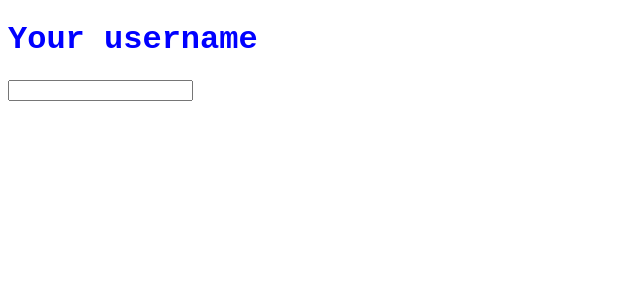
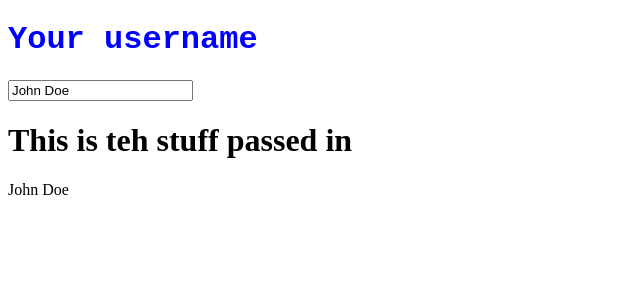
Before and after one commit to IkeHunter/Svelte-App, a SvelteKit app: page / in a window 1280 px wide. Shown: the top 300 px of the page, without its empty margins (0-640 px from the left). Built offline with nearby package versions, Linux system fonts and the light colour scheme.

Commit message:
create first component

```diff
--- /dev/null
+++ b/src/lib/components/UserInput.svelte
@@ -0,0 +1,25 @@
+<script lang="ts">
+  import type { Snippet } from 'svelte';
+
+  interface UserInputInterface {
+    children: Snippet;
+    username: string;
+  }
+
+  let { username, children, ...props }: UserInputInterface = $props();
+</script>
+
+<h1>Your username</h1>
+<input type="text" bind:value={username} />
+
+{@render children()}
+
+<p>{username}</p>
+
+<style>
+  /* Scoped styles for this file only */
+  h1 {
+    color: blue;
+    font-family: 'Courier New', Courier, monospace;
+  }
+</style>
--- a/src/routes/+page.svelte
+++ b/src/routes/+page.svelte
@@ -1,25 +1,10 @@
-<script lang="ts">
-  let username = $state('');
+<script>
+  import UserInput from '$lib/components/UserInput.svelte';
 
-  // $effect(() => {
-  //   if (username) {
-  //     // Automatically adds username as dependency
-  //     console.log(`Sending to database: ${username}`);
-  //   }
-  // });
-
-  $inspect(username)
+  let data = $props();
+  $inspect(data);
 </script>
 
-<h1>Your username</h1>
-<input type="text" bind:value={username} />
-
-<p>{username}</p>
-
-<style>
-  /* Scoped styles for this file only */
-  h1 {
-    color: blue;
-    font-family: 'Courier New', Courier, monospace;
-  }
-</style>
+<UserInput username={'John Doe'}>
+  <h1>This is teh stuff passed in</h1>
+</UserInput>
```
Also changed, not shown: 1 other file (tests, documents, lock files or other folders).
